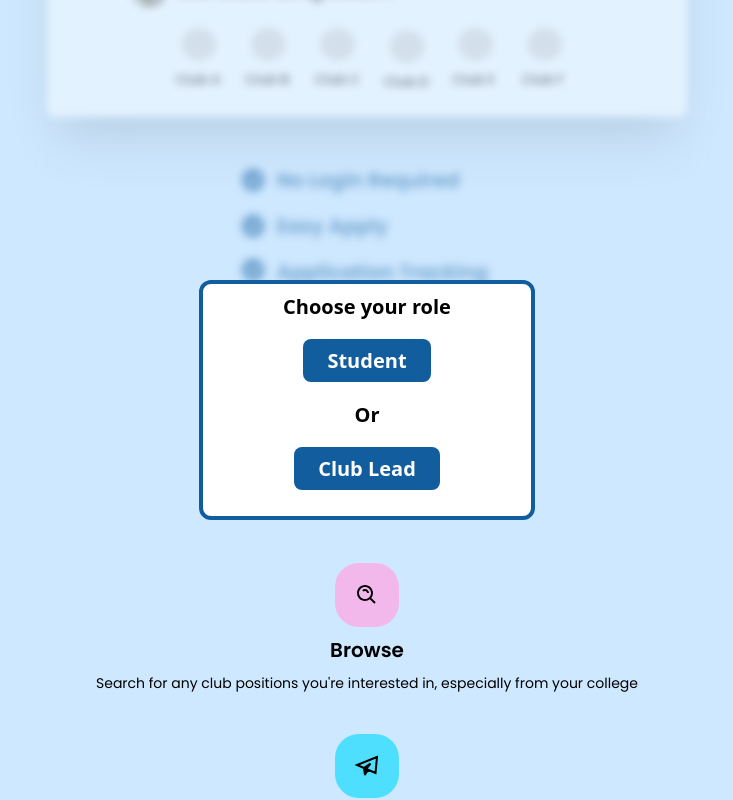
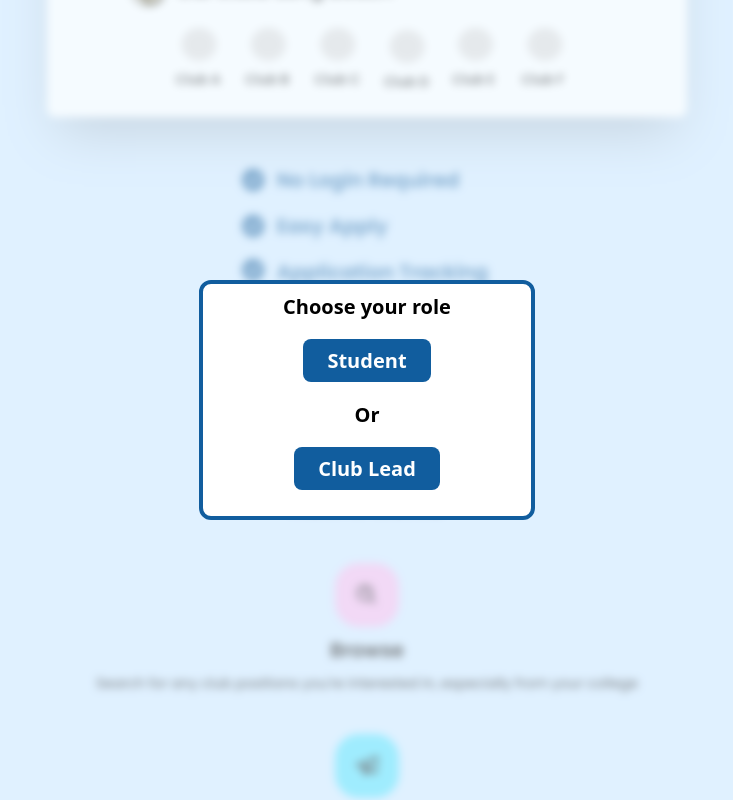
Before and after one commit to anhduy1202/MyClubBoard, a Next.js app in the folder myclubboard/: page / in a window 1280 px wide. Both pictures are taken after a click on the button "Get Started". Shown: the part 550-1350 px from the top of the page, without its empty margins (273-1006 px from the left). Built offline with nearby package versions, Linux system fonts and the light colour scheme; what tailwindcss-3d would draw is missing.

Commit message:
Fix Popup behavior

```diff
--- a/myclubboard/src/components/Landing Page/GetStarted.jsx
+++ b/myclubboard/src/components/Landing Page/GetStarted.jsx
@@ -2,13 +2,9 @@ import React from "react";
 import { BsFillCheckCircleFill } from "react-icons/bs";
 import Popup from "reactjs-popup";
 // This is the GetStarted component that displays the "Explore positions from your fav school clubs" section
-const GetStarted = () => {
-  /*const handleClick = () => {
-    console.log('testing 1 2 3')
-  }*/
-
+const GetStarted = ({ setPopUp, isPopUp }) => {
   return (
-    <div className="flex-col font-poppins flex items-center justify-center bg-light_blue pb-8 opacity-50 blur-sm">
+    <div className="flex-col font-poppins flex items-center justify-center bg-light_blue pb-8">
       <p className="text-2xl text-center font-bold mt-10">
         Explore positions from your favorite school clubs
       </p>
@@ -43,14 +39,16 @@ const GetStarted = () => {
           </p>
         </div>
       </div>
+      <button
+        onClick={() => setPopUp((o) => !o)}
+        className="font-semibold bg-dark_blue rounded-md text-white text-xl p-2 px-4 mx-auto hover:bg-hover_blue"
+      >
+        Get Started
+      </button>
       <Popup
-        className=""
-        trigger={
-          <button className="font-semibold bg-dark_blue rounded-md text-white text-xl p-2 px-4 mx-auto hover:bg-hover_blue">
-            Get Started
-          </button>
-        }
+        open={isPopUp}
         position="center center"
+        onClose={() => setPopUp(false)}
       >
         <div className="border-4 bg-white text-black text-center border-dark_blue rounded-xl pb-2 px-20 text-xl">
           <div className="pt-2 pb-6 font-semibold">Choose your role</div>
--- a/myclubboard/src/components/Landing Page/LandingPage.jsx
+++ b/myclubboard/src/components/Landing Page/LandingPage.jsx
@@ -7,10 +7,11 @@ import OfficerRecruit from "./OfficerRecruit";
 import OurCommunity from "./OurCommunity";
 // This is the Landing Page component which is the parent component of all components in this folder.
 const LandingPage = () => {
+  const [isPopUp, setPopUp] = React.useState(false);
   return (
-    <MainLayout custom="bg-light_blue">
+    <MainLayout custom={`bg-light_blue ${isPopUp && "opacity-50 blur-sm"}`}>
       <Heading />
-      <GetStarted />
+      <GetStarted isPopUp={isPopUp} setPopUp={setPopUp} />
       <HowItWorks />
       <OfficerRecruit />
       <OurCommunity />
```
